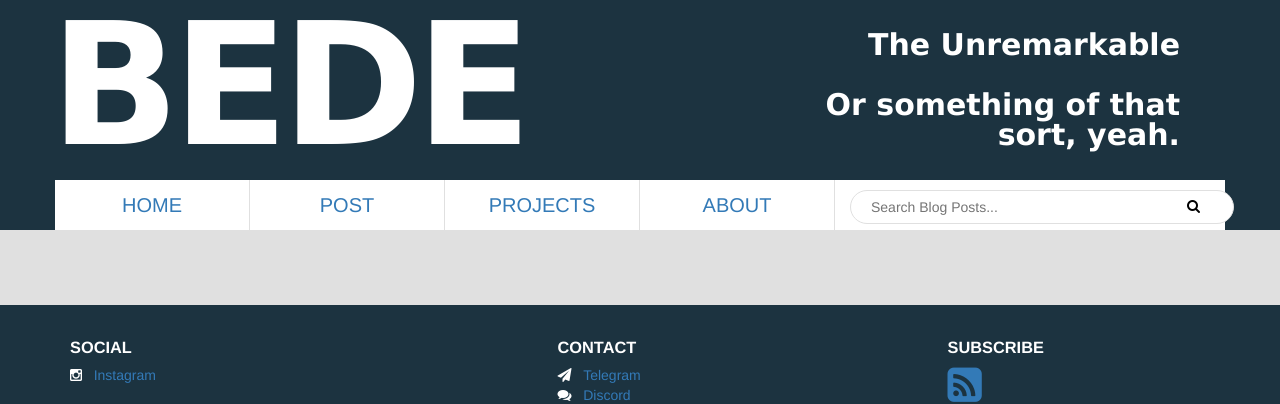
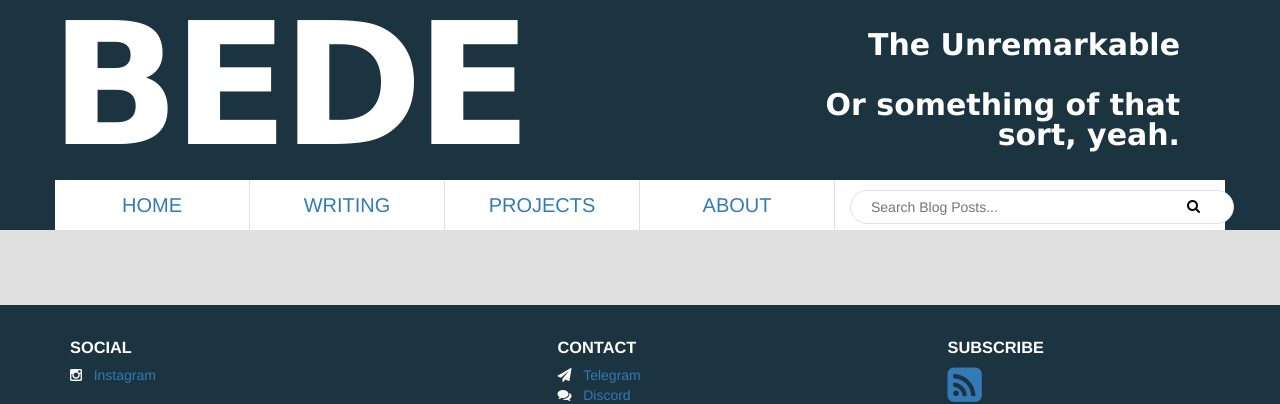
Before and after one commit to BedeTheUnremarkable/bedetheunremarkable.github.io, a Jekyll site: the page built from index.html, in a window 1280 px wide. Shown: the top 404 px of the page. Built offline with Jekyll 4.4.1, drawn with Linux system fonts in a browser that asks for light colours; the list of posts is cut into pages by our own code.

Commit message:
fixed some niggles

```diff
--- a/_includes/head.html
+++ b/_includes/head.html
@@ -1,7 +1,6 @@
 <meta charset="utf-8">
 <meta http-equiv="X-UA-Compatible" content="IE=edge">
 <meta name="viewport" content="width=device-width, initial-scale=1">
-<meta name="description" content="{% if page.excerpt %}{{ page.excerpt | strip_html | strip_newlines | truncate: 160 }}{% else %}{{ site.description }}{% endif %}">
 
 {% feed_meta %}
 {% seo %}
--- a/_includes/header.html
+++ b/_includes/header.html
@@ -20,13 +20,7 @@
             <nav class="col-lg-8 col-md-8 col-xs-12" aria-label="Main navigation">
                 <ul class="row">
                     <li class="col-lg-3"><a href="{{ '/' | relative_url }}">HOME</a></li>
-                    <li class="col-lg-3">
-                        <ul class="subnav">
-                            <a href="javascript:void(0)">POST</a>
-                            <li><a href="{{ '/category' | relative_url }}">CATEGORY</a></li>
-                            <li><a href="{{ '/tag' | relative_url }}">TAG</a></li>
-                        </ul>
-                    </li>
+                    <li class="col-lg-3"><a href="{{ '/writing/' | relative_url }}">WRITING</a></li>
                     <li class="col-lg-3"><a href="{{ '/projects/' | relative_url }}">PROJECTS</a></li>
                     <li class="col-lg-3"><a href="{{ '/about' | relative_url }}">ABOUT</a></li>
                 </ul>
```
